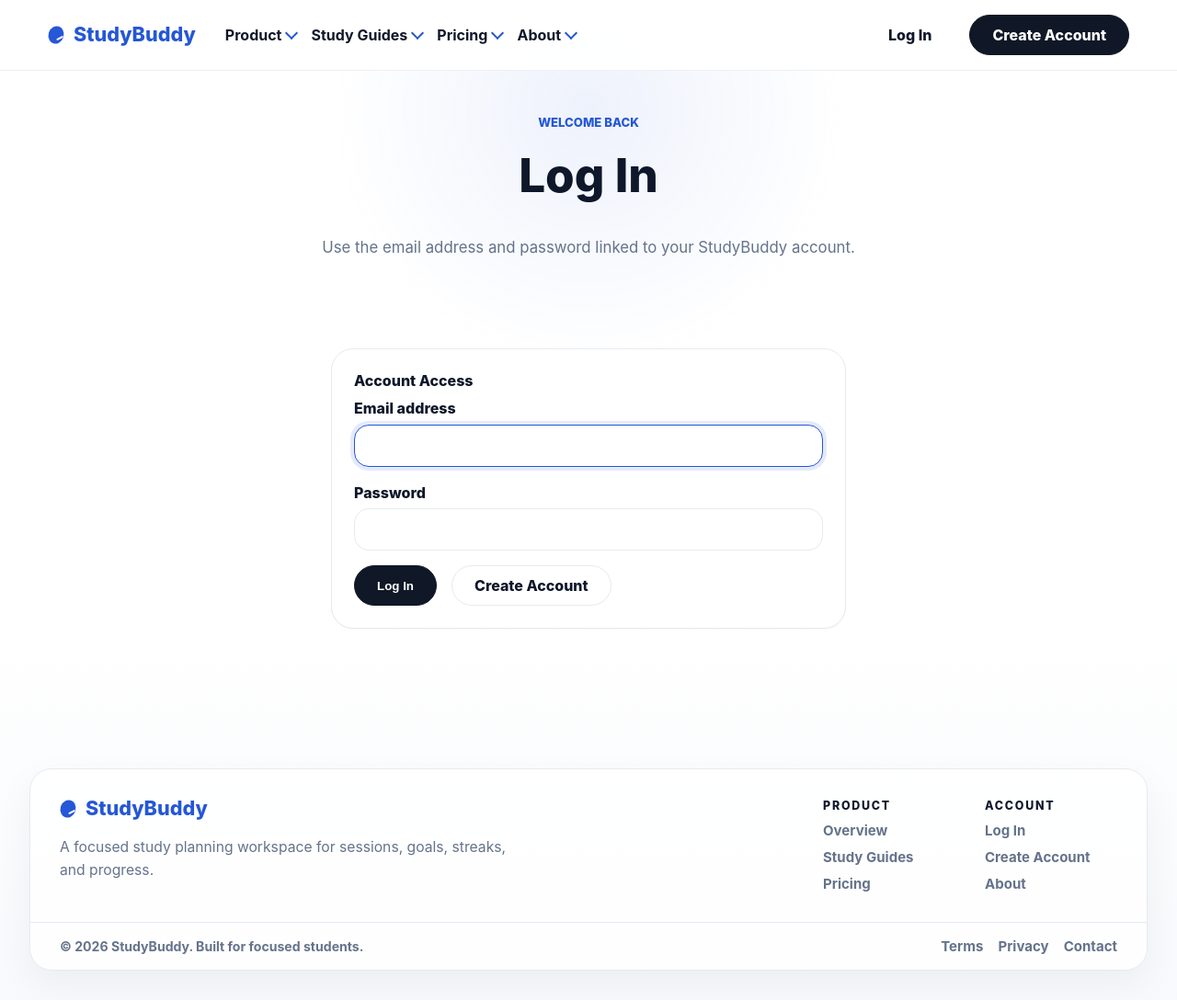
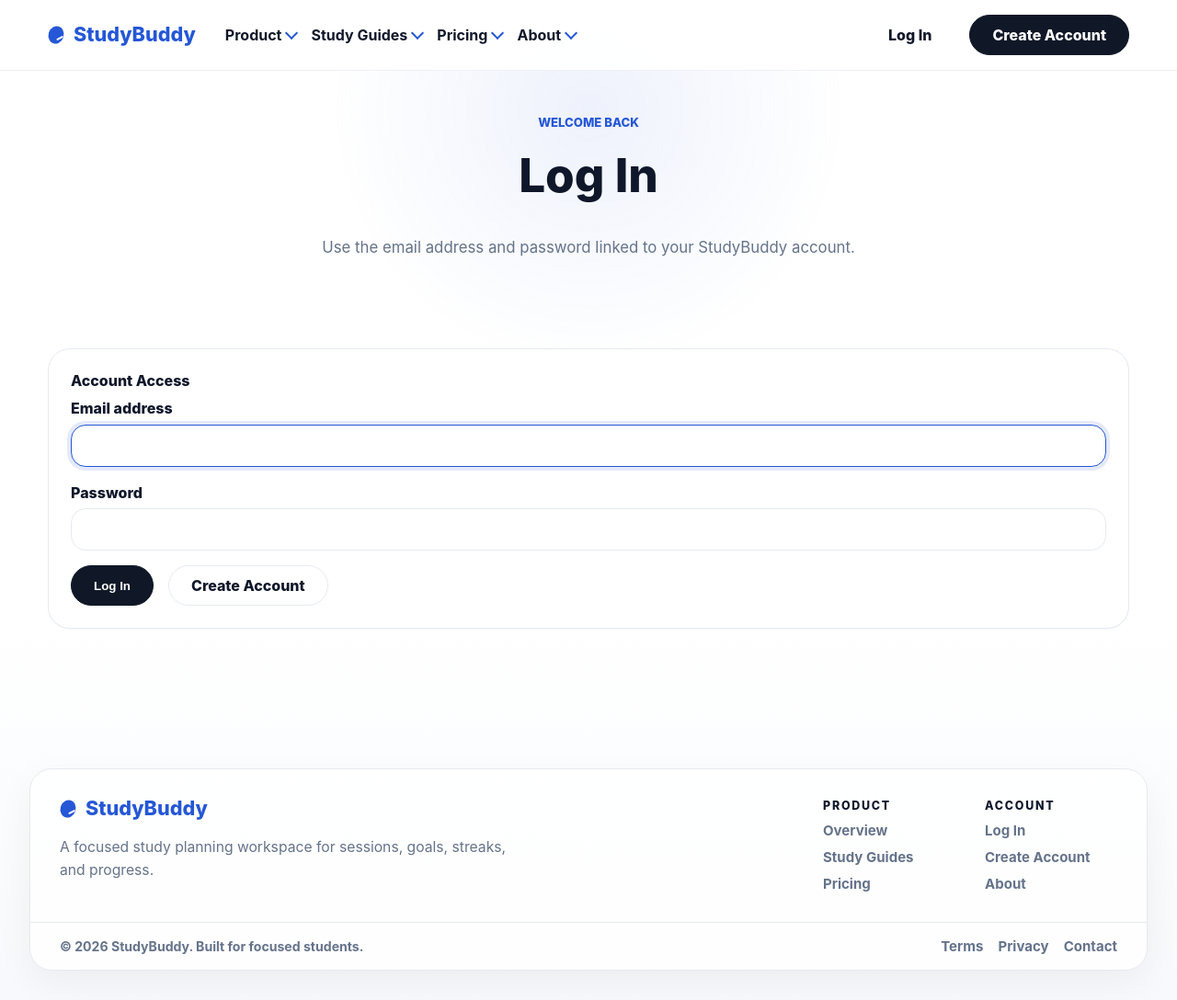
Before and after one commit to AAdewunmi/StudyBuddy-Study-Planner-Project, a Django app: page /users/login/?next=/users/profile/ in a window 1280 px wide. Shown: the whole page at 92% size. Run offline with Django 5.2, Linux system fonts and the light colour scheme.

Commit message:
style(app): update card grid layout for full-width display and adjust profile subtitle spelling

```diff
--- a/static/css/theme.css
+++ b/static/css/theme.css
@@ -488,6 +488,10 @@ p {
     grid-template-columns: repeat(2, minmax(0, 1fr));
 }
 
+.full-width-card-grid {
+    grid-template-columns: 1fr;
+}
+
 .card-ui {
     border: 1px solid var(--color-line);
     border-radius: var(--radius-lg);
@@ -576,8 +580,7 @@ p {
 }
 
 .form-card {
-    max-width: 560px;
-    margin: 0 auto;
+    width: 100%;
 }
 
 .form-ui {
--- a/templates/base.html
+++ b/templates/base.html
@@ -7,7 +7,7 @@
     <meta name="viewport" content="width=device-width, initial-scale=1">
     <title>{% block title %}StudyBuddy{% endblock %}</title>
 
-    <link rel="stylesheet" href="{% static 'css/theme.css' %}?v=20260511-nav">
+    <link rel="stylesheet" href="{% static 'css/theme.css' %}?v=20260522-layout">
 </head>
 <body>
     <div class="site-shell">
--- a/templates/dashboard/index.html
+++ b/templates/dashboard/index.html
@@ -52,7 +52,7 @@
         </div>
 
         {% if recent_activity %}
-          <div class="card-grid">
+          <div class="card-grid full-width-card-grid">
             {% for session in recent_activity %}
               <article class="card-ui">
                 <div class="mock-panel-title">
--- a/templates/insights/insight_list.html
+++ b/templates/insights/insight_list.html
@@ -22,7 +22,7 @@
 
       <section class="section-tight">
         {% if insights %}
-          <div class="card-grid">
+          <div class="card-grid full-width-card-grid">
             {% for insight in insights %}
               <article class="card-ui">
                 <div class="mock-panel-title">
--- a/templates/sessions/session_detail.html
+++ b/templates/sessions/session_detail.html
@@ -19,7 +19,7 @@
       </header>
 
       <section class="section-tight">
-        <div class="card-grid">
+        <div class="card-grid full-width-card-grid">
           <article class="card-ui">
             <h2 class="card-title-ui">Session Details</h2>
             <dl class="detail-list">
--- a/templates/sessions/session_list.html
+++ b/templates/sessions/session_list.html
@@ -19,7 +19,7 @@
 
       <section class="section-tight">
         {% if sessions %}
-          <div class="card-grid">
+          <div class="card-grid full-width-card-grid">
             {% for session in sessions %}
               <article class="card-ui">
                 <div class="mock-panel-title">
--- a/templates/users/profile.html
+++ b/templates/users/profile.html
@@ -10,7 +10,7 @@
         <div>
           <span class="eyebrow">Account</span>
           <h1 class="page-title">Profile</h1>
-          <p class="page-subtitle">Your StudyBuddy identity for study plans, dashboard progress, and future personalization.</p>
+          <p class="page-subtitle">Your StudyBuddy identity for study plans, dashboard progress, and future personalisation.</p>
         </div>
         <div class="card-actions">
           <a class="btn-ui btn-ui-primary" href="{% url 'dashboard:index' %}">Dashboard</a>
```
